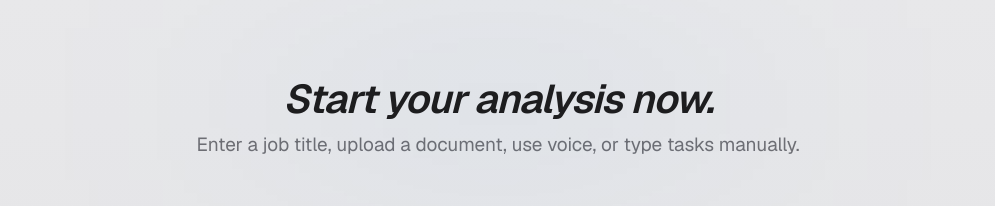
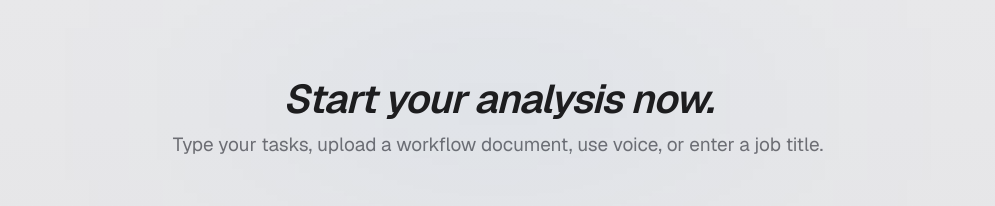
Before and after one commit to ibxibx/workscanai, a Next.js app in the folder frontend/: page / in a window 1280 px wide. Shown: the part 1020-1226 px from the top of the page, without its empty margins (142-1137 px from the left). Built offline with nearby package versions, Linux system fonts and the light colour scheme; no server answers.

Commit message:
Reword analysis CTA subtitle to lead with tasks/workflows, demote job title

```diff
--- a/frontend/src/app/page.tsx
+++ b/frontend/src/app/page.tsx
@@ -202,7 +202,7 @@ export default function LandingPage() {
               </h2>
             </div>
             <p className="text-[14px] sm:text-[19px] text-[#6e6e73] px-4">
-              Enter a job title, upload a document, use voice, or type tasks manually.
+              Type your tasks, upload a workflow document, use voice, or enter a job title.
             </p>
           </div>
 
```
